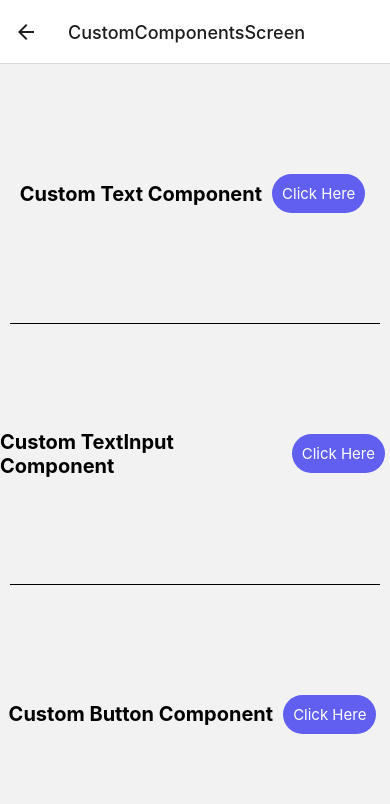
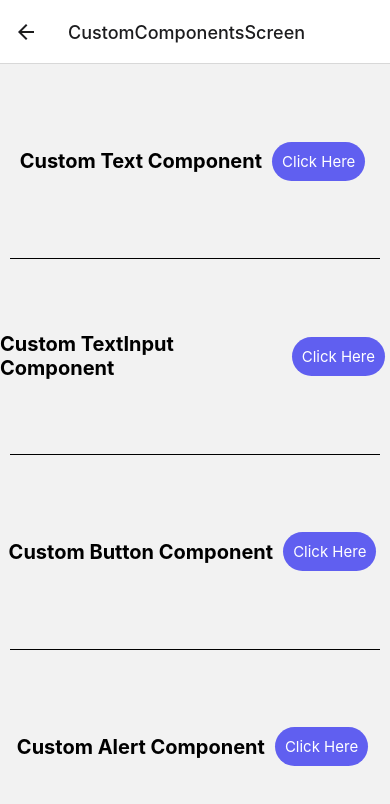
Before and after one commit to TanmayJain33/RNCounterApp, a React Native app: screen /CustomComponentsScreen in a window 390 px wide. Shown: the top 804 px of the page. Built offline with nearby package versions, Linux system fonts and the light colour scheme.

Commit message:
Add custom alert component

```diff
--- a/App.js
+++ b/App.js
@@ -25,6 +25,7 @@ import CustomComponentsScreen from './screens/CustomComponentsScreen';
 import CustomTextScreen from './screens/componentScreen/CustomTextScreen';
 import CustomTextInputScreen from './screens/componentScreen/CustomTextInputScreen';
 import CustomButtonScreen from './screens/componentScreen/CustomButtonScreen';
+import CustomAlertScreen from './screens/componentScreen/CustomAlertScreen';
 
 const Stack = createStackNavigator();
 
@@ -65,6 +66,7 @@ export default function App() {
           name="CustomButtonScreen"
           component={CustomButtonScreen}
         />
+        <Stack.Screen name="CustomAlertScreen" component={CustomAlertScreen} />
       </Stack.Navigator>
     </NavigationContainer>
   );
--- /dev/null
+++ b/CustomComponents/CustomAlert.js
@@ -0,0 +1,63 @@
+import React, {useState} from 'react';
+import {Button, Alert, View} from 'react-native';
+
+export default function CustomAlert({title, noOfButtons}) {
+  const openAlert = () => {
+    alert('Alert with one button');
+  };
+
+  const openTwoButtonAlert = () => {
+    Alert.alert(
+      'Hey There!',
+      'Two button alert dialog',
+      [
+        {text: 'Yes', onPress: () => console.log('Yes button clicked')},
+        {
+          text: 'No',
+          onPress: () => console.log('No button clicked'),
+          style: 'cancel',
+        },
+      ],
+      {
+        cancelable: true,
+      },
+    );
+  };
+
+  const openThreeButtonAlert = () => {
+    Alert.alert(
+      'Hey There!',
+      'Three button alert dialog',
+      [
+        {
+          text: 'Ask me later',
+          onPress: () => console.log('later button clicked'),
+        },
+        {text: 'Yes', onPress: () => console.log('Yes button clicked')},
+        {
+          text: 'OK',
+          onPress: () => console.log('OK button clicked'),
+        },
+      ],
+      {
+        cancelable: false,
+      },
+    );
+  };
+
+  function openAlerts() {
+    if (noOfButtons == 1) {
+      openAlert();
+    } else if (noOfButtons == 2) {
+      openTwoButtonAlert();
+    } else if (noOfButtons == 3) {
+      openThreeButtonAlert();
+    }
+  }
+
+  return (
+    <View style={{margin: 10}}>
+      <Button title={title} onPress={openAlerts} />
+    </View>
+  );
+}
--- a/screens/CustomComponentsScreen.js
+++ b/screens/CustomComponentsScreen.js
@@ -69,6 +69,30 @@ export default function CustomComponentsScreen({navigation}) {
           </Text>
         </TouchableOpacity>
       </View>
+      <View
+        style={{
+          height: 1,
+          width: '95%',
+          backgroundColor: '#000',
+        }}
+      />
+      <View style={{flexDirection: 'row', alignItems: 'center', flex: 1}}>
+        <Text style={{fontSize: 20, fontWeight: '700', color: '#000'}}>
+          Custom Alert Component
+        </Text>
+        <TouchableOpacity
+          style={{
+            margin: 5,
+            marginLeft: 10,
+            backgroundColor: '#605ff0',
+            borderRadius: 40,
+          }}
+          onPress={() => navigation.navigate('CustomAlertScreen')}>
+          <Text style={{fontSize: 15, color: '#fff', padding: 10}}>
+            Click Here
+          </Text>
+        </TouchableOpacity>
+      </View>
     </View>
   );
 }
--- /dev/null
+++ b/screens/componentScreen/CustomAlertScreen.js
@@ -0,0 +1,18 @@
+import React from 'react';
+import {View} from 'react-native';
+import CustomAlert from '../../CustomComponents/CustomAlert';
+
+export default function CustomAlertScreen() {
+  return (
+    <View
+      style={{
+        flex: 1,
+        alignItems: 'center',
+        justifyContent: 'center',
+      }}>
+      <CustomAlert noOfButtons={1} title="Open single button alert" />
+      <CustomAlert noOfButtons={2} title="Open two button alert" />
+      <CustomAlert noOfButtons={3} title="Open three button alert" />
+    </View>
+  );
+}
```
